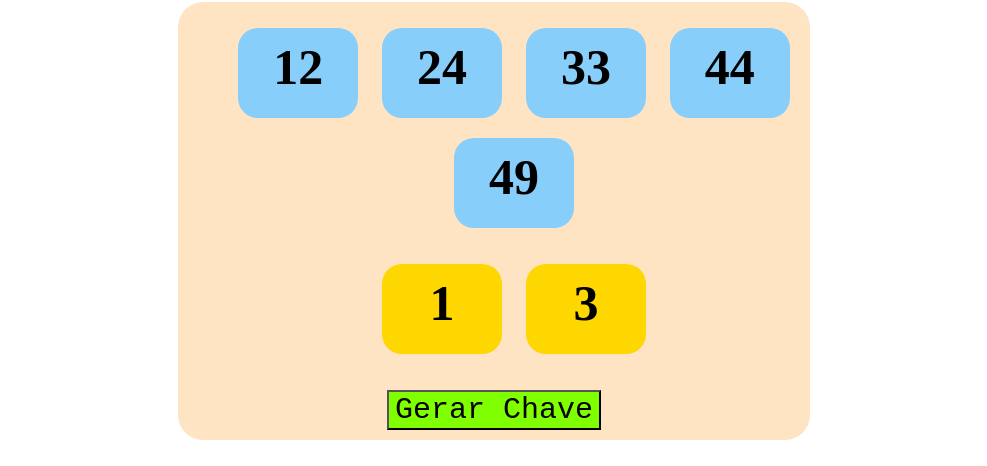
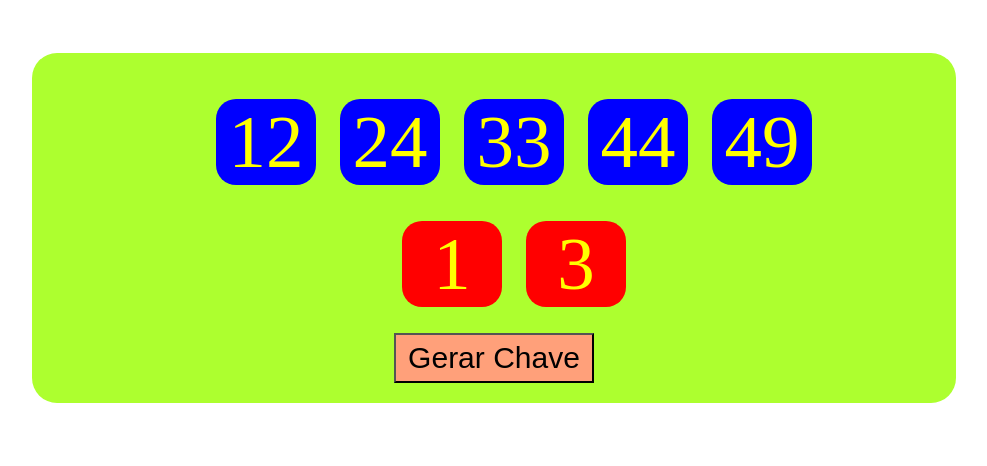
Before and after one commit to SIR2425/EXERCISES_1_EURO, a plain HTML site: page PL2/index.html in a window 1280 px wide. Shown: the part 196-662 px from the top of the page, without its empty margins (146-1133 px from the left). Drawn offline with Linux system fonts and the light colour scheme; files that its build step writes are made by us from their sources; files whose address does not match are found by name.

Commit message:
PL2 update styles

```diff
--- a/PL2/index.html
+++ b/PL2/index.html
@@ -4,8 +4,7 @@
     <meta charset="UTF-8">
     <meta name="viewport" content="width=device-width, initial-scale=1.0">
     <title> === Euromilhões === </title>
-    <!--link rel="stylesheet" href="style.css" type=text/css-->
-    <link rel="stylesheet" href="stylePL1.css" type=text/css>
+    <link rel="stylesheet" href="style.css" type=text/css>
 
 </head>
 <body>
@@ -35,29 +34,3 @@
     </div>
 </div></body>
 </html>
-<script type="text/javascript">
-
-    document.addEventListener("DOMContentLoaded", (event) => {
-        botao = document.getElementById("genBtn");
-        botao.addEventListener("click", geraChave);
-    })
-
-    botao = document.getElementById("genBtn");
-
-    botao.addEventListener("click",geraChave);
-
-    function geraChave()  {
-
-
-        console.log("gerada");
-        lista = document.getElementById("olMain");
-        lista.innerHTML = "";
-        newli = document.createElement("li");
-        lista.innerHTML="<li>22</li><li>44</li><li>55</li><li>66</li><li>77</li>"
-        newli.innerHTML = "99";
-        lista.appendChild(newli);
-    }
-
-
-
-</script>
--- /dev/null
+++ b/PL2/style.css
@@ -0,0 +1,42 @@
+h1 {
+    text-align: center;
+    font-size: 100px;
+}
+#divcontainer {
+    display: flex;
+    align-items: center;
+    flex-direction: column;
+}
+
+ol.numbers li {
+    display: inline-block;
+    background-color: blue;
+    width: 100px;
+    font-size: 75px;
+    text-align: center;
+    color:yellow;
+    border-radius: 20px;
+    margin: 10px;
+}
+
+#olMain li {
+    background-color: blue;
+}
+#olStars li {
+    background-color: red;
+}
+
+#divBet {
+    width : 70%;
+    background-color: greenyellow;
+    border-radius: 25px;
+    padding: 20px;
+    text-align: center;
+}
+
+button {
+    background-color: lightsalmon;
+    width: 200px;
+    height: 50px;
+    font-size: 30px;
+}
```
